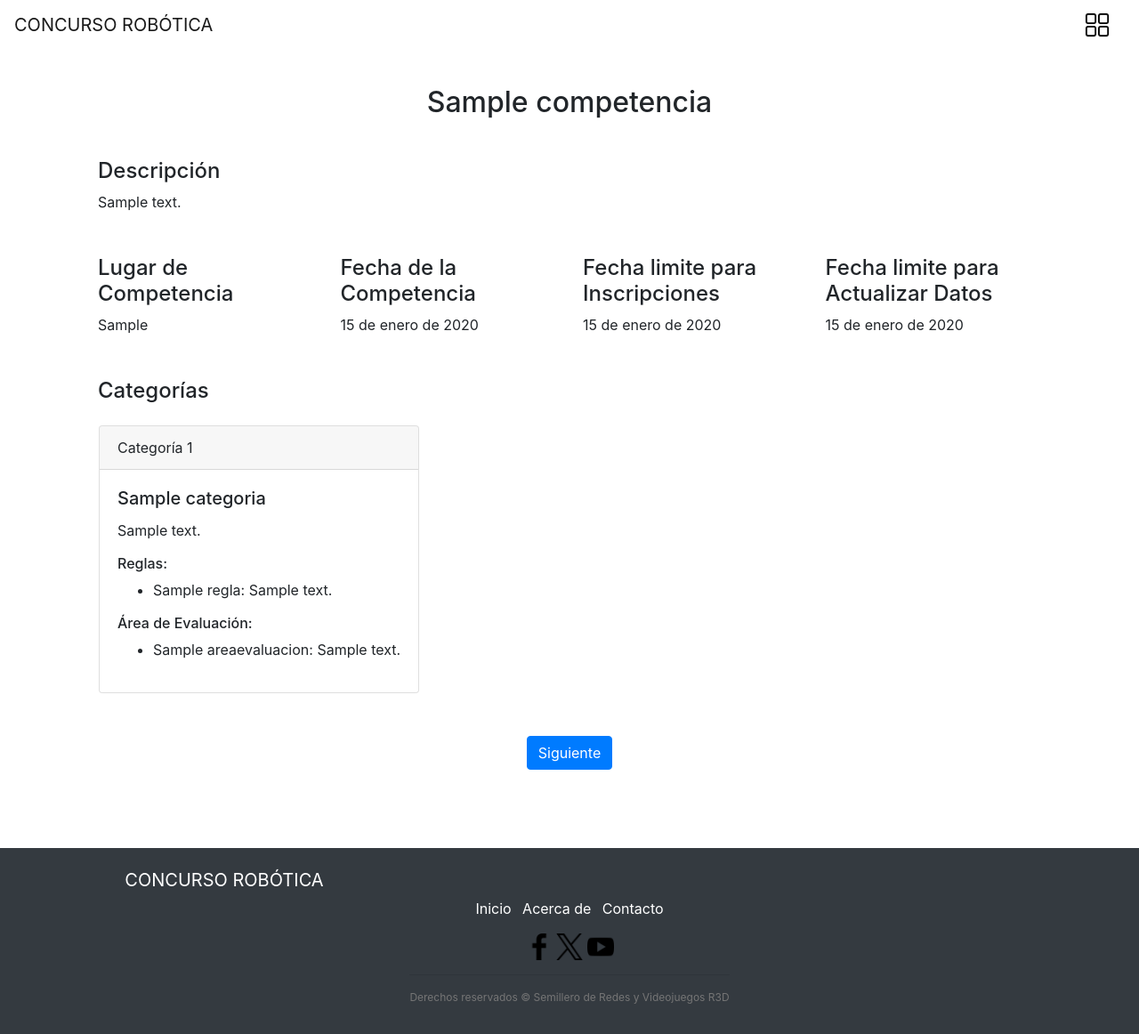
After one commit to JanerBolivar/Concurso-Robotica, a Django app: page /competencia/1/mostrar-informacion/ in a window 1280 px wide. The commit adds this page. Shown: the whole page at 89% size. Run offline with Django 4.2, Linux system fonts and the light colour scheme; tables that the repository leaves empty hold one stand-in row (values such as "Sample post"); some libraries are stand-ins or nearby versions.

Commit message:
Crear Competencia completa
Crear Competencia completa

```diff
--- /dev/null
+++ b/competencia/templates/Mostrar_Informacion.html
@@ -0,0 +1,113 @@
+{% extends 'layout.html' %}
+
+{% block title %}
+{{ nombre_competencia }} | Concurso de robótica
+{% endblock %}
+
+{% load static %}
+
+{% block content %}
+<div class="container p-4">
+    <form id="crearCompetenciaForm" method="post"
+        action="{% url 'competencia:mostrar_informacion' competencia_id=competencia_id %}">
+        {% csrf_token %}
+        <div class="row p-3">
+            <div class="col">
+                <div class="d-flex justify-content-center">
+                    <h2>{{ competencia.NombreCompetencia }}</h2>
+                </div>
+                <small id="registroHelp" class="form-text text-muted"></small>
+            </div>
+        </div>
+
+        <div class="row p-3">
+            <div class="col">
+                <div class="form-group">
+                    <h4>Descripción</h4>
+                    <p>{{ competencia.DescipcionCompetencia }}</p>
+                </div>
+            </div>
+        </div>
+
+        <div class="row p-3">
+            <div class="col">
+                <div class="form-group">
+                    <h4>Lugar de Competencia</h4>
+                    <p>{{ competencia.LugarCompetencia }}</p>
+                </div>
+            </div>
+            <div class="col">
+                <div class="form-group">
+                    <h4>Fecha de la Competencia</h4>
+                    <p>{{ competencia.FechaCompetencia }}</p>
+                </div>
+            </div>
+            <div class="col">
+                <div class="form-group">
+                    <h4>Fecha limite para Inscripciones</h4>
+                    <p>{{ competencia.FechaLimiteInscripcion }}</p>
+                </div>
+            </div>
+            <div class="col">
+                <div class="form-group">
+                    <h4>Fecha limite para Actualizar Datos</h4>
+                    <p>{{ competencia.FechaLimiteActualizarDatos }}</p>
+                </div>
+            </div>
+        </div>
+
+
+        <!-- Agregar Categorías -->
+        <div class="row p-3">
+            <div class="col">
+                <h4>Categorías</h4>
+                {% for categoria in categorias|dictsort:"id" %}
+                <div class="row p-3">
+                    <div class="card">
+                        <div class="card-header">
+                            Categoría {{ forloop.counter }} <!-- Muestra el número de la categoría -->
+                        </div>
+                        <div class="card-body">
+                            <h5 class="card-title">{{ categoria.NombreCategoria }}</h5>
+                            <p class="card-text">{{ categoria.DescipcionCategoria }}</p>
+
+                            <!-- Reglas de la categoría -->
+                            <h6>Reglas:</h6>
+                            <ul>
+                                {% for regla in categoria.reglas %}
+                                <li>{{ regla.NombreRegla }}: {{ regla.DescipcionRegla }}</li>
+                                {% empty %}
+                                <li>No hay reglas</li>
+                                {% endfor %}
+                            </ul>
+
+                            <!-- Áreas de evaluación de la categoría -->
+                            <h6>Área de Evaluación:</h6>
+                            <ul>
+                                {% for area_evaluacion in categoria.areas_evaluacion %}
+                                <li>{{ area_evaluacion.NombreAreaEvaluacion }}: {{area_evaluacion.DescipcionAreaEvaluacion }}</li>
+                                {% empty %}
+                                <li>No hay áreas de evaluación</li>
+                                {% endfor %}
+                            </ul>
+
+
+                            <!--<a href="#" class="btn btn-primary">Saber más</a>-->
+                        </div>
+                    </div>
+                </div>
+                {% endfor %}
+            </div>
+        </div>
+
+        <div class="row p-3">
+            <div class="col">
+                <div class="d-flex justify-content-center">
+                    <!-- Actualiza el botón "Crear competencia" con un identificador único -->
+                    <button type="submit" class="btn btn-primary" id="crearCompetenciaBtn">Siguiente</button>
+                </div>
+            </div>
+        </div>
+    </form>
+</div>
+{% endblock %}
--- a/competencia/templates/crearRegla.html
+++ b/competencia/templates/crearRegla.html
@@ -38,7 +38,7 @@
       <div class="row p-3">
         <div class="col">
           <div class="d-flex justify-content-center">
-            <button type="submit" class="btn btn-primary" id="crearReglaBtn">Crear</button>
+            <button type="submit" class="btn btn-primary" id="crearReglaBtn">Crear Regla</button>
           </div>
         </div>
       </div>
--- a/competencia/urls.py
+++ b/competencia/urls.py
@@ -1,5 +1,5 @@
 from django.urls import path
-from .views import CrearCompetenciaView, PruebaCompetenciaView, crearCategoriaView, crear_RA_CategoriaView, crearReglaView, crearAreaEvaluacionView
+from .views import CrearCompetenciaView, PruebaCompetenciaView, crearCategoriaView, crear_RA_CategoriaView, crearReglaView, crearAreaEvaluacionView, agregar_CategoriaView, Mostrar_InformacionView
 
 app_name="competencia"
 
@@ -8,6 +8,8 @@ urlpatterns = [
     path('prueba/', PruebaCompetenciaView.as_view(), name="prueba"),
     path('<int:competencia_id>/crear-categoria/', crearCategoriaView.as_view(), name='crear_categoria'),
     path('<int:competencia_id>/categoria/<int:categoria_id>/agregar-reglas-areas_evaluacion/', crear_RA_CategoriaView.as_view(), name='crear_RA_categoria'),
+    path('<int:competencia_id>/agregar-categorias/', agregar_CategoriaView.as_view(), name='agregar_categorias'),
+    path('<int:competencia_id>/mostrar-informacion/', Mostrar_InformacionView.as_view(), name='mostrar_informacion'),
     path('<int:competencia_id>/categoria/<int:categoria_id>/agregar-regla/', crearReglaView.as_view(), name='crear_regla'),
     path('<int:competencia_id>/categoria/<int:categoria_id>/agregar-area_evaluacion/', crearAreaEvaluacionView.as_view(), name='crear_area_evaluacion'),
 ]
--- a/competencia/views.py
+++ b/competencia/views.py
@@ -50,7 +50,7 @@ class PruebaCompetenciaView(View):
         nueva_competencia = Competencia.objects.latest('id')  # Obtener la última competencia creada
         competencia_id = nueva_competencia.id
 
-        return redirect(reverse('competencia:crear_categoria', kwargs={'competencia_id': competencia_id}))
+        return redirect(reverse('competencia:agregar_categorias', kwargs={'competencia_id': competencia_id}))
 
 
 class crearCategoriaView(View):
@@ -86,6 +86,29 @@ class crearCategoriaView(View):
         return redirect(reverse('competencia:crear_RA_categoria', kwargs={'competencia_id': competencia_id, 'categoria_id': categoria_id}))
 
 
+class agregar_CategoriaView(View):
+    def get(self, request, *args, **kwargs):
+        competencia_id = self.kwargs.get('competencia_id')
+
+        competencia = get_object_or_404(Competencia, id=competencia_id)
+
+        categorias = Categoria.objects.filter(competencia=competencia)
+
+        context = {
+            'competencia_id': competencia_id,
+            'nombre_competencia': competencia.NombreCompetencia,
+            'descripcion_competencia': competencia.DescipcionCompetencia,
+            'categorias': categorias,
+        }
+        return render(request, 'agregar_Categorias.html', context)
+
+    def post(self, request, *args, **kwargs):
+        print("Post de prueba")
+
+
+
+
+
 class crear_RA_CategoriaView(View):
     def get(self, request, *args, **kwargs):
         competencia_id = self.kwargs.get('competencia_id')
@@ -93,11 +116,16 @@ class crear_RA_CategoriaView(View):
 
         categoria = get_object_or_404(Categoria, id=categoria_id)
 
+        reglas = Regla.objects.filter(categoria=categoria)
+        areas = AreaEvaluacion.objects.filter(categoria=categoria)
+
         context = {
             'competencia_id': competencia_id,
             'categoria_id': categoria_id,
             'nombre_categoria': categoria.NombreCategoria,
             'descripcion_categoria': categoria.DescipcionCategoria,
+            'reglas': reglas,
+            'areas': areas,
         }
         return render(request, 'crear_RA_Categoria.html', context)
 
@@ -171,3 +199,31 @@ class crearAreaEvaluacionView(View):
 
 
         return redirect(reverse('competencia:crear_RA_categoria', kwargs={'competencia_id': competencia_id, 'categoria_id': categoria_id}))
+
+
+
+class Mostrar_InformacionView(View):
+    def get(self, request, *args, **kwargs):
+        competencia_id = self.kwargs.get('competencia_id')
+
+        competencia = get_object_or_404(Competencia, id=competencia_id)
+
+        categorias = Categoria.objects.filter(competencia=competencia)
+
+        # Obtener las reglas y áreas de evaluación para cada categoría
+        for categoria in categorias:
+            categoria.reglas = Regla.objects.filter(categoria=categoria)
+            categoria.areas_evaluacion = AreaEvaluacion.objects.filter(categoria=categoria)
+
+
+        context = {
+            'competencia_id': competencia_id,
+            'competencia': competencia,
+            'nombre_competencia': competencia.NombreCompetencia,
+            'descripcion_competencia': competencia.DescipcionCompetencia,
+            'categorias': categorias,
+        }
+        return render(request, 'Mostrar_Informacion.html', context)
+
+    def post(self, request, *args, **kwargs):
+        print("Post de prueba")
```
Also changed, not shown: competencia/templates/agregar_Categorias.html (added, +80 -0 lines), competencia/templates/crear_RA_Categoria.html (+37 -4 lines).
